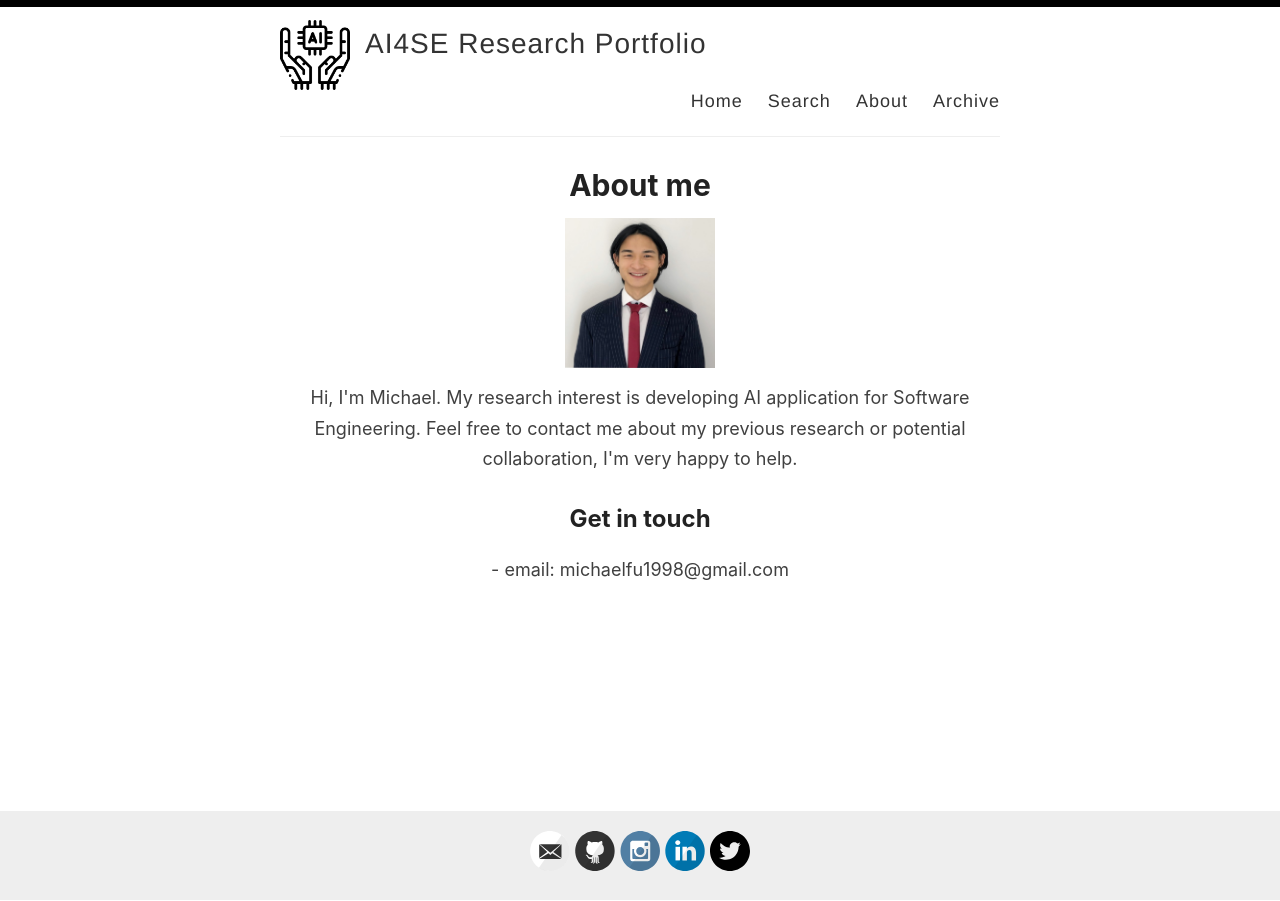
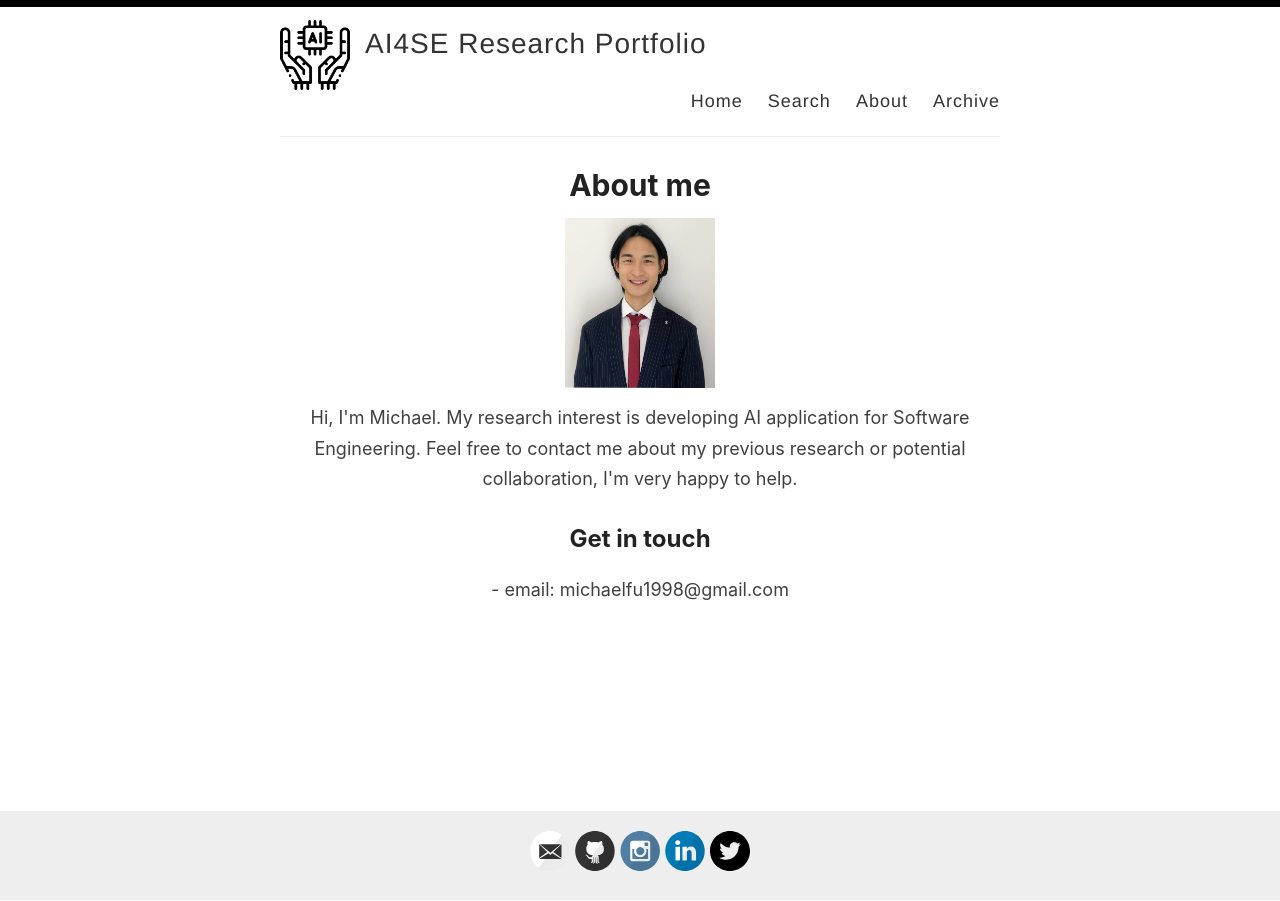
Before and after one commit to lanpengyou125/lanpengyouzhuye.github.io, a Jekyll site: the page built from _pages/about.md, in a window 1280 px wide. Built offline with Jekyll 4.4.1, drawn with Linux system fonts in a browser that asks for light colours.

Commit message:
Update about.md

```diff
--- a/_pages/about.md
+++ b/_pages/about.md
@@ -4,7 +4,7 @@ title: About me
 permalink: /about/
 ---
 <p align="center">
-    <img src="../images/my_photo.png" width="150" height="150">
+    <img src="../images/my_photo.png" width="150" height="170">
 </p>
 
 <center> Hi, I'm Michael. My research interest is developing AI application for Software Engineering. Feel free to contact me about my previous research or potential collaboration, I'm very happy to help. </center>
```
